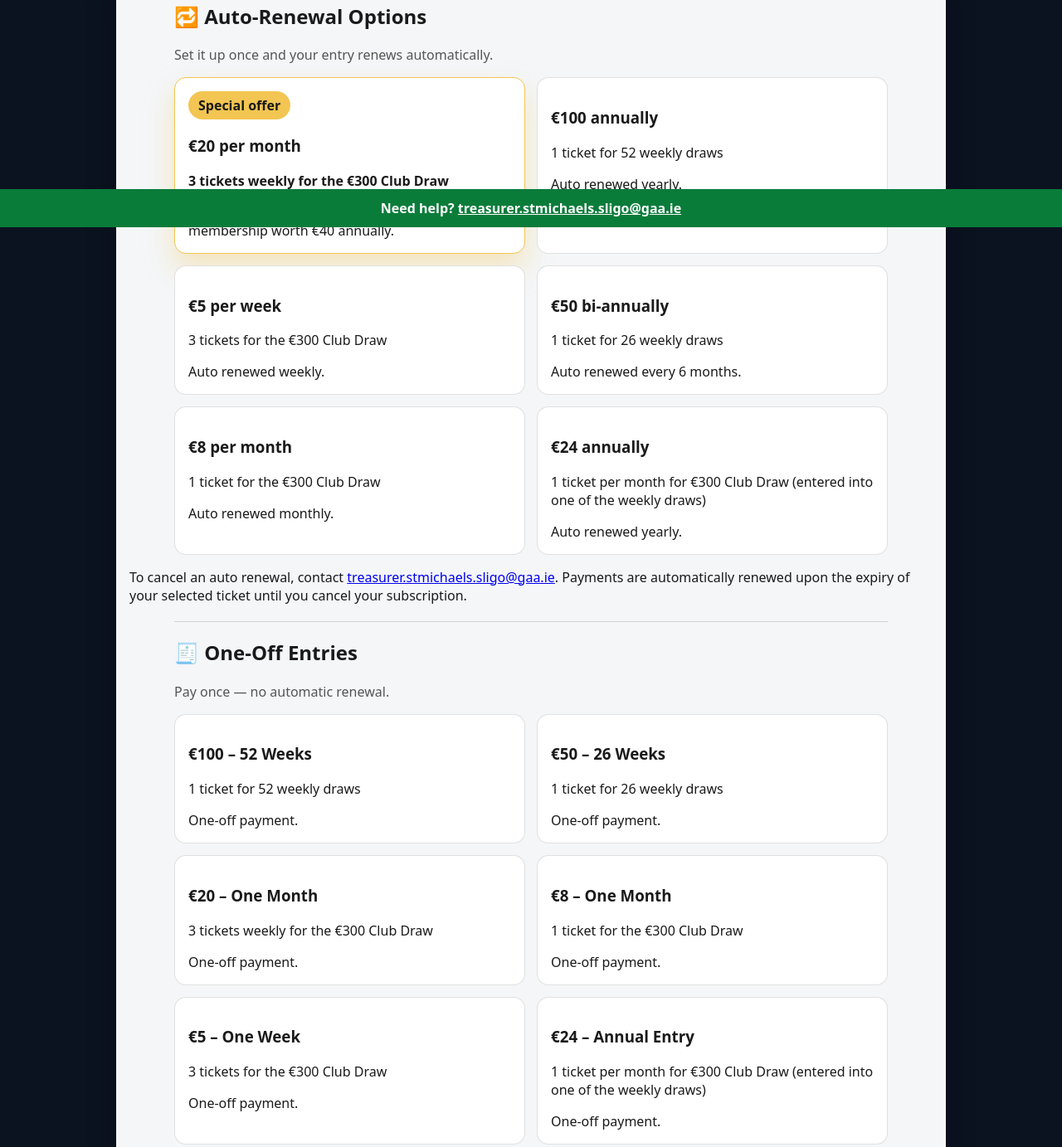
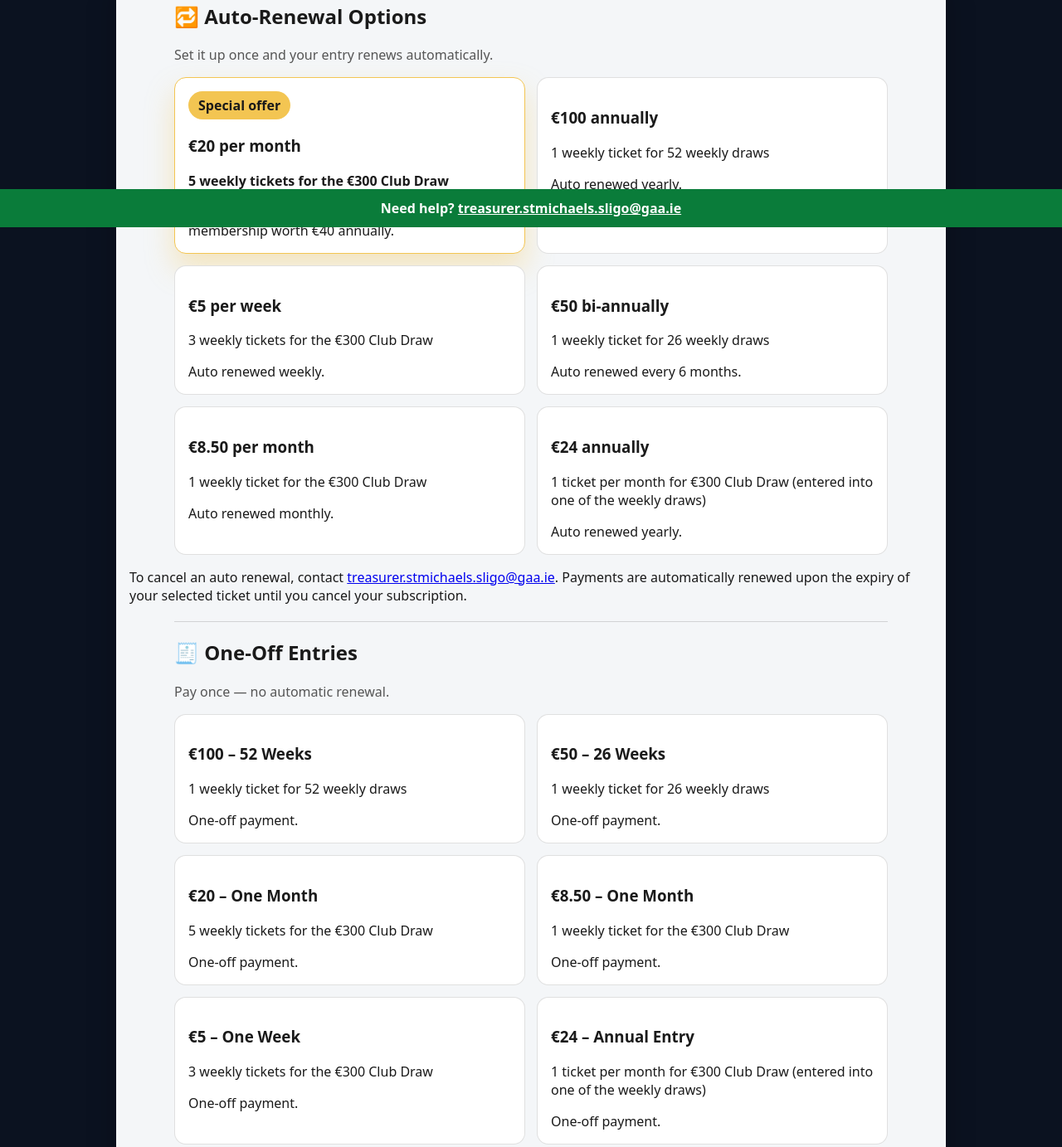
Before and after one commit to stmichaels2025/st-michaels-gaa-payments, a plain HTML site: page index.html in a window 1280 px wide. Shown: the part 526-1909 px from the top of the page at 83% size. Drawn offline with Linux system fonts and the light colour scheme.

Commit message:
Update index.html

```diff
--- a/index.html
+++ b/index.html
@@ -24,6 +24,7 @@
       <div class="club-slogan">One Club - One Community</div>
       <div class="hero-sub">
         Support the club and enter the weekly €300 draw.
+
         Secure payment opens in a new tab.
       </div>
     </div>
@@ -51,7 +52,7 @@
         <a class="pay-card highlight" href="REPLACE_WITH_LINK_20_MONTH" target="_blank" rel="noopener">
           <div class="badge">Special offer</div>
           <h3>€20 per month</h3>
-          <p><strong>3 tickets weekly for the €300 Club Draw</strong></p>
+          <p><strong>5 weekly tickets for the €300 Club Draw</strong></p>
           <span>
             Special offer – 20 tickets for €20 plus non-playing membership
             worth €40 annually.
@@ -60,25 +61,25 @@
 
         <a class="pay-card" href="REPLACE_WITH_LINK_100_ANNUAL" target="_blank" rel="noopener">
           <h3>€100 annually</h3>
-          <p>1 ticket for 52 weekly draws</p>
+          <p>1 weekly ticket for 52 weekly draws</p>
           <span>Auto renewed yearly.</span>
         </a>
 
         <a class="pay-card" href="REPLACE_WITH_LINK_5_WEEK" target="_blank" rel="noopener">
           <h3>€5 per week</h3>
-          <p>3 tickets for the €300 Club Draw</p>
+          <p>3 weekly tickets for the €300 Club Draw</p>
           <span>Auto renewed weekly.</span>
         </a>
 
         <a class="pay-card" href="REPLACE_WITH_LINK_50_BIANNUAL" target="_blank" rel="noopener">
           <h3>€50 bi-annually</h3>
-          <p>1 ticket for 26 weekly draws</p>
+          <p>1 weekly ticket for 26 weekly draws</p>
           <span>Auto renewed every 6 months.</span>
         </a>
 
         <a class="pay-card" href="REPLACE_WITH_LINK_8_MONTH" target="_blank" rel="noopener">
-          <h3>€8 per month</h3>
-          <p>1 ticket for the €300 Club Draw</p>
+          <h3>€8.50 per month</h3>
+          <p>1 weekly ticket for the €300 Club Draw</p>
           <span>Auto renewed monthly.</span>
         </a>
 
@@ -110,31 +111,31 @@
 
         <a class="pay-card secondary" href="REPLACE_WITH_LINK_100_52W" target="_blank" rel="noopener">
           <h3>€100 – 52 Weeks</h3>
-          <p>1 ticket for 52 weekly draws</p>
+          <p>1 weekly ticket for 52 weekly draws</p>
           <span>One-off payment.</span>
         </a>
 
         <a class="pay-card secondary" href="REPLACE_WITH_LINK_50_26W" target="_blank" rel="noopener">
           <h3>€50 – 26 Weeks</h3>
-          <p>1 ticket for 26 weekly draws</p>
+          <p>1 weekly ticket for 26 weekly draws</p>
           <span>One-off payment.</span>
         </a>
 
         <a class="pay-card secondary" href="REPLACE_WITH_LINK_20_MONTH_ONEOFF" target="_blank" rel="noopener">
           <h3>€20 – One Month</h3>
-          <p>3 tickets weekly for the €300 Club Draw</p>
+          <p>5 weekly tickets for the €300 Club Draw</p>
           <span>One-off payment.</span>
         </a>
 
         <a class="pay-card secondary" href="REPLACE_WITH_LINK_8_MONTH_ONEOFF" target="_blank" rel="noopener">
-          <h3>€8 – One Month</h3>
-          <p>1 ticket for the €300 Club Draw</p>
+          <h3>€8.50 – One Month</h3>
+          <p>1 weekly ticket for the €300 Club Draw</p>
           <span>One-off payment.</span>
         </a>
 
         <a class="pay-card secondary" href="REPLACE_WITH_LINK_5_WEEK_ONEOFF" target="_blank" rel="noopener">
           <h3>€5 – One Week</h3>
-          <p>3 tickets for the €300 Club Draw</p>
+          <p>3 weekly tickets for the €300 Club Draw</p>
           <span>One-off payment.</span>
         </a>
 
```
